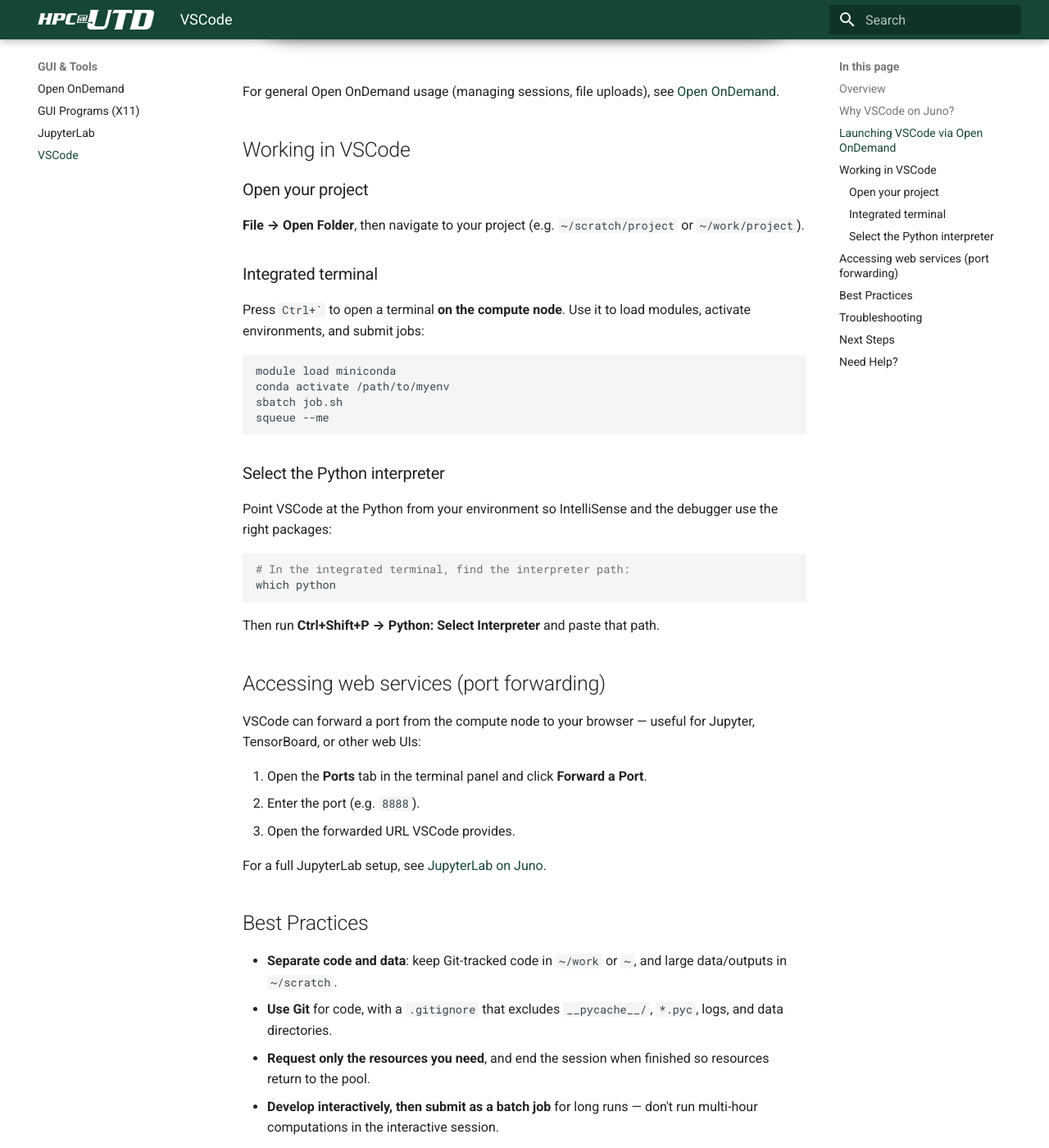
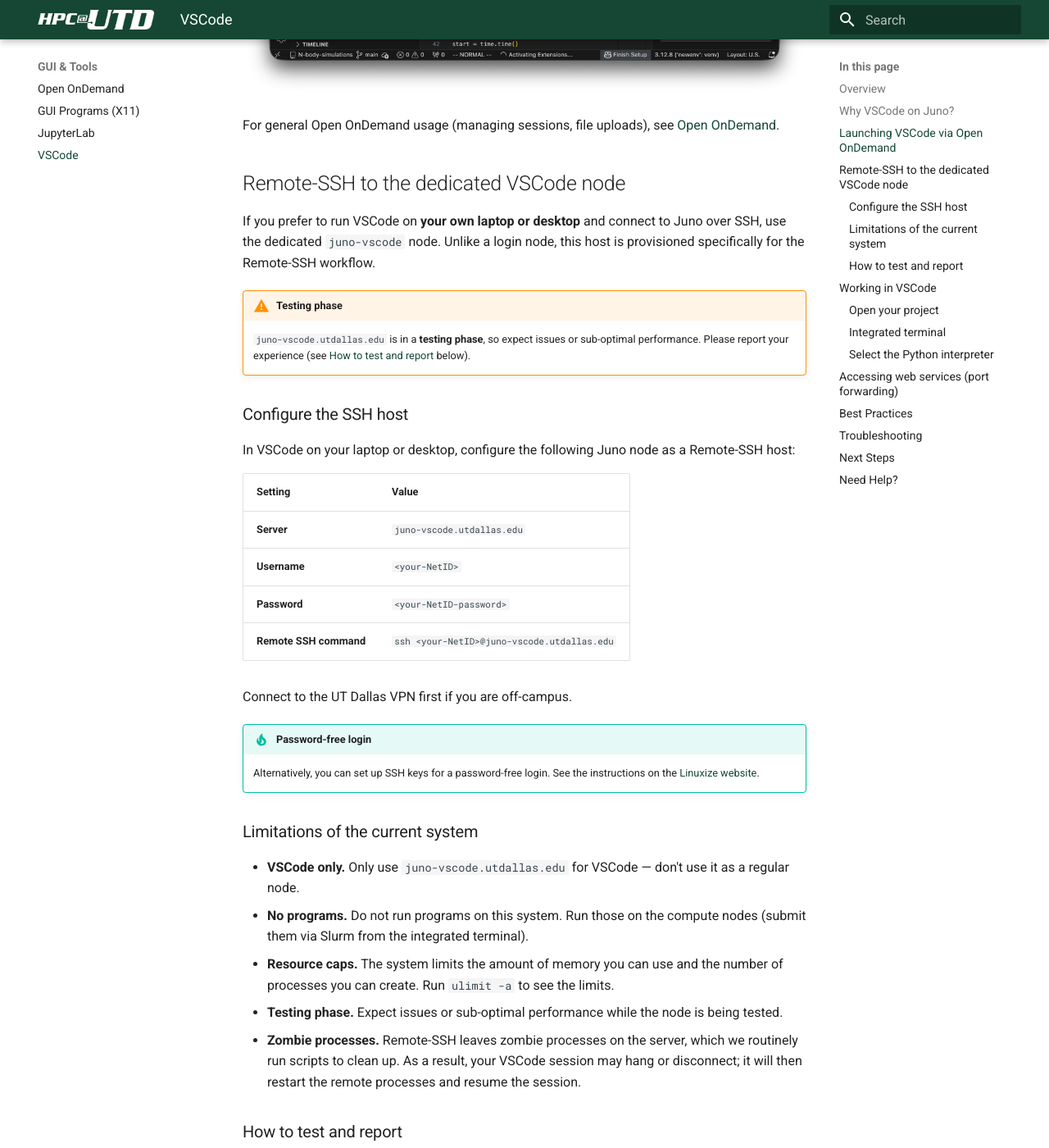
Before and after one commit to utdal/Juno-user-guide, an MkDocs documentation site: the page built from docs/gui-and-tools/vscode.md, in a window 1280 px wide and 1400 px high, scrolled down 1744 px. Shown: the whole window at 82% size. Built offline with MkDocs 1.6.1 and Material for MkDocs 9.7.7, drawn with Linux system fonts in a browser that asks for light colours; some of the changed text lies outside the part shown.

Commit message:
Updating VSCode page

```diff
--- a/docs/gui-and-tools/vscode.md
+++ b/docs/gui-and-tools/vscode.md
@@ -4,8 +4,8 @@
 
 Visual Studio Code can run on Juno through **Open OnDemand**, which launches a browser-based VSCode (`code-server`) on a compute node with full CPU, memory, and GPU resources.
 
-!!! warning "Use Open OnDemand, not Remote-SSH"
-    The VSCode **Remote-SSH** extension connects to a **login node**, which is limited to ~8 GB of RAM and is not meant for running code or development tools. Indexing a project, opening large files, or running extensions there can crash your session and degrade the login node for everyone. Always use the Open OnDemand method below.
+!!! warning "Don't point Remote-SSH at a login node"
+    Don't aim the VSCode **Remote-SSH** extension at a regular **login node** — these are limited to ~8 GB of RAM and are not meant for running code or development tools. Indexing a project, opening large files, or running extensions there can crash your session and degrade the login node for everyone. Use [Open OnDemand](#launching-vscode-via-open-ondemand) for the full IDE-on-a-compute-node experience, or, if you specifically need Remote-SSH, connect to the dedicated [`juno-vscode` node](#remote-ssh-to-the-dedicated-vscode-node) described below.
 
 ## Why VSCode on Juno?
 
@@ -31,6 +31,41 @@
 ![Screenshot of VSCode running in a browser via Open OnDemand, showing the file explorer sidebar, an open Python file with syntax highlighting, and the integrated terminal at the bottom.](../images/screenshot-ood-vscode.png)
 
 For general Open OnDemand usage (managing sessions, file uploads), see [Open OnDemand](open-ondemand.md).
+
+## Remote-SSH to the dedicated VSCode node
+
+If you prefer to run VSCode on **your own laptop or desktop** and connect to Juno over SSH, use the dedicated `juno-vscode` node. Unlike a login node, this host is provisioned specifically for the Remote-SSH workflow.
+
+!!! warning "Testing phase"
+    `juno-vscode.utdallas.edu` is in a **testing phase**, so expect issues or sub-optimal performance. Please report your experience (see [How to test and report](#how-to-test-and-report) below).
+
+### Configure the SSH host
+
+In VSCode on your laptop or desktop, configure the following Juno node as a Remote-SSH host:
+
+| Setting | Value |
+| --- | --- |
+| **Server** | `juno-vscode.utdallas.edu` |
+| **Username** | `<your-NetID>` |
+| **Password** | `<your-NetID-password>` |
+| **Remote SSH command** | `ssh <your-NetID>@juno-vscode.utdallas.edu` |
+
+Connect to the UT Dallas VPN first if you are off-campus.
+
+!!! tip "Password-free login"
+    Alternatively, you can set up SSH keys for a password-free login. See the instructions on the [Linuxize website](https://linuxize.com/post/how-to-setup-passwordless-ssh-login/).
+
+### Limitations of the current system
+
+- **VSCode only.** Only use `juno-vscode.utdallas.edu` for VSCode — don't use it as a regular node.
+- **No programs.** Do not run programs on this system. Run those on the compute nodes (submit them via Slurm from the integrated terminal).
+- **Resource caps.** The system limits the amount of memory you can use and the number of processes you can create. Run `ulimit -a` to see the limits.
+- **Testing phase.** Expect issues or sub-optimal performance while the node is being tested.
+- **Zombie processes.** Remote-SSH leaves zombie processes on the server, which we routinely run scripts to clean up. As a result, your VSCode session may hang or disconnect; it will then restart the remote processes and resume the session.
+
+### How to test and report
+
+Run through your VSCode workflows and note your experience — both successes and failures, including all error messages. Please report your experience to [circ-assist@utdallas.edu](mailto:circ-assist@utdallas.edu). In particular, we're interested in your experience if you **use AI for coding**.
 
 ## Working in VSCode
 
```
Also changed, not shown: docs/getting-started/storage.md (+14 -4 lines).
